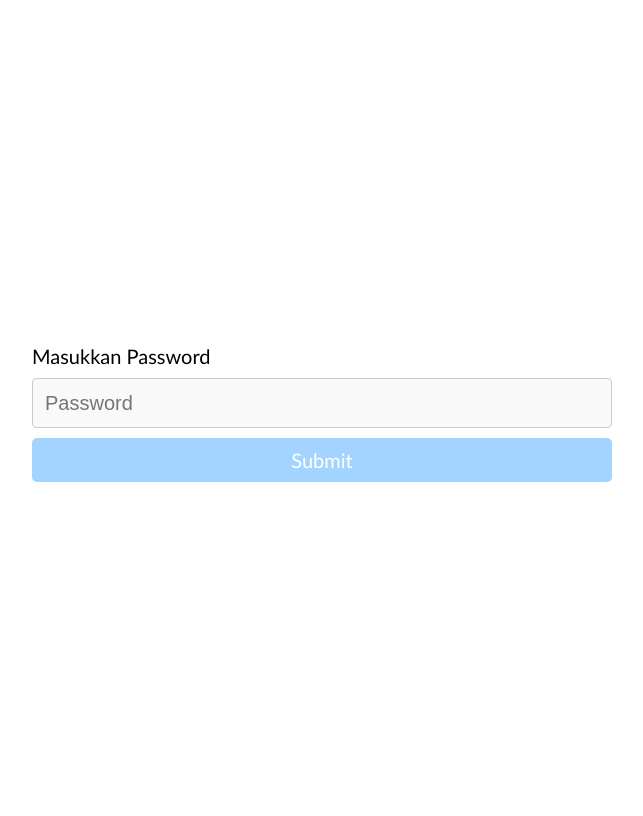
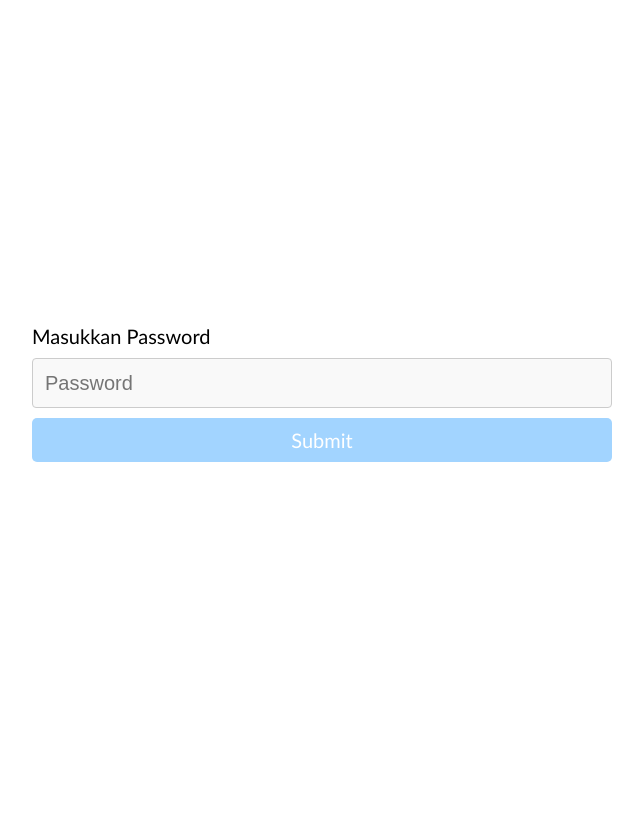
Before and after one commit to vhlan/vhlan.github.io, a PHP site: page /akmunnsaa/index.html in a window 1280 px wide. Shown: the whole page, without its empty margins (318-961 px from the left). After the commit the page ends 462 px from the top, so only its background shows below. Run offline with PHP 8.4, Linux system fonts and the light colour scheme; some libraries are stand-ins or nearby versions.

Commit message:
Update style.css

```diff
--- a/akmunnsaa/style.css
+++ b/akmunnsaa/style.css
@@ -82,7 +82,7 @@ body {
   align-content: center;
   justify-content: center;
   align-items: center;
-  height: 100vh;
+  height: 95vh;
   /*new*/
   width: 100%;
   max-width: 600px;
```
